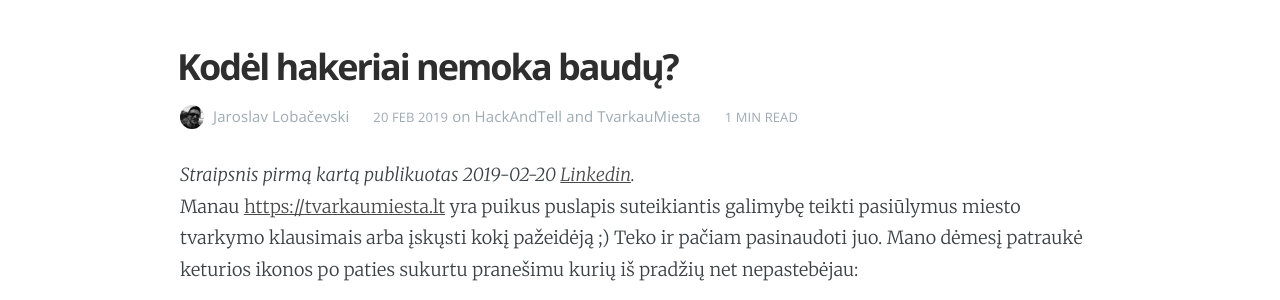
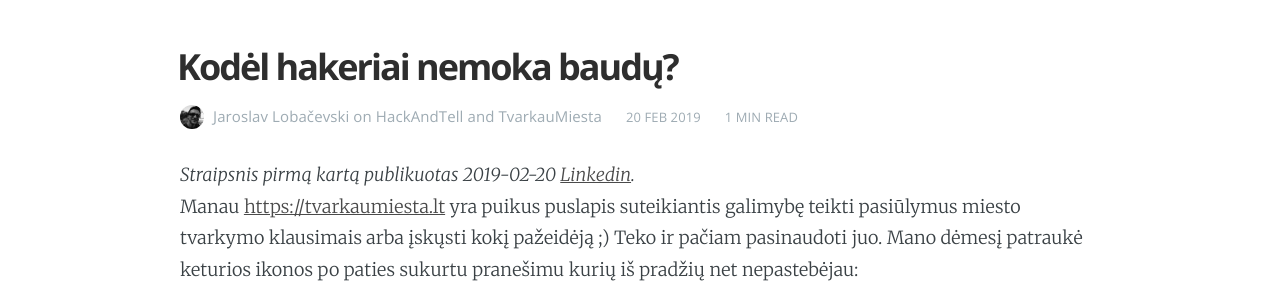
Before and after one commit to JarLob/jarlob.github.io, a Jekyll site: the page built from _posts/2019-02-20-kodel-hakeriai-nemoka-baudu.md, in a window 1280 px wide. Shown: the part 364-664 px from the top of the page. Built offline with Jekyll 4.4.1, drawn with Linux system fonts in a browser that asks for light colours.

Commit message:
rearrange post description

```diff
--- a/_layouts/post.html
+++ b/_layouts/post.html
@@ -26,7 +26,6 @@ post_class: post-template
                     <img class="author-thumb" src="{{'/assets/images/profile.png' | relative_url}}" alt="Author's profile picture" nopin="nopin" />
                     <a href="{{site.about | relative_url}}">{{ site.author }}</a>
                 {% endif %}
-                <time class="post-date" datetime="{{ page.date | date:"%Y-%m-%d" }}">{{ page.date | date_to_string }} </time>
                 {% if page.categories.size > 0 %}
                     {% assign tags_array = "" | split: ',' %}
                     {% for tag in page.categories %}
@@ -36,6 +35,7 @@ post_class: post-template
                     {% endfor %}
                     {{ tags_array | join: ' and ' | prepend: 'on '}}
                 {% endif %}
+                <time class="post-date" datetime="{{ page.date | date:"%Y-%m-%d" }}">{{ page.date | date_to_string }} </time>
                 <span class="reading-time">
                     {% assign words = page.content | strip_html | number_of_words %}
                     {% if words <= site.words_per_minute %}
```
